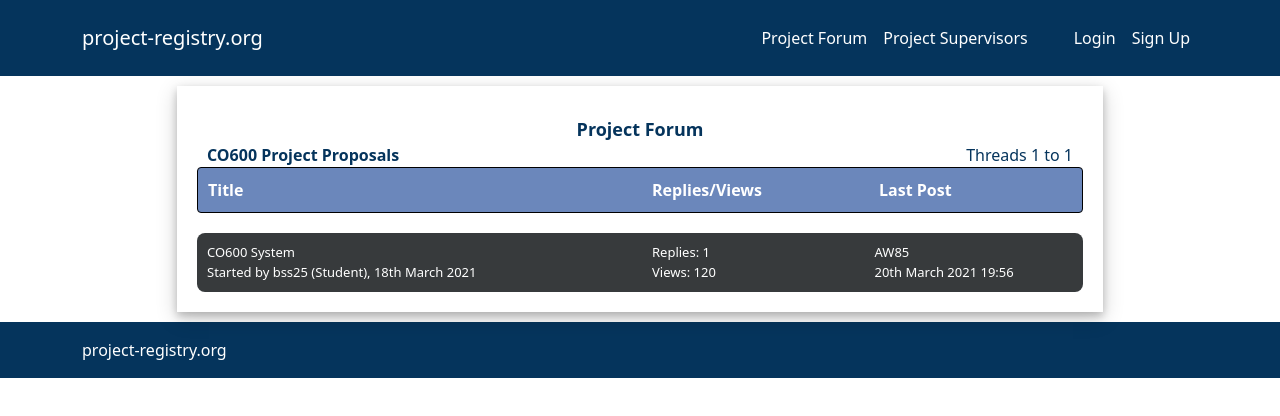
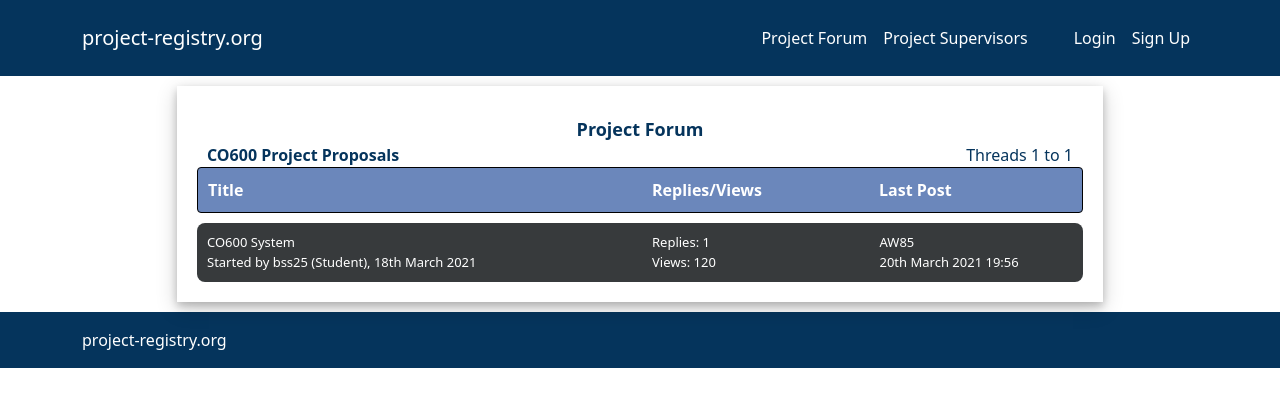
Before and after one commit to Appromode/front-end, a Next.js app: page /project-forum in a window 1280 px wide. Shown: the top 416 px of the page. Built offline with nearby package versions, Linux system fonts and the light colour scheme.

Commit message:
Left pading added to project title to fix alignment issues

```diff
--- a/components/ProjectForum/index.tsx
+++ b/components/ProjectForum/index.tsx
@@ -33,7 +33,9 @@ export const ProjectForum = () => (
       <div className={styles.projectIdea}>
         <Row>
           <Col xs={5} md={6}>
-            CO600 System
+            <div className={styles.projectTitle}>
+              CO600 System
+            </div>
           </Col>
           <Col xs={4} md={3}>
             Replies: 1
@@ -44,7 +46,9 @@ export const ProjectForum = () => (
         </Row>
         <Row>
           <Col xs={5} md={6}>
-            Started by bss25 (Student), 18th March 2021
+            <div className={styles.projectTitle}>
+              Started by bss25 (Student), 18th March 2021
+            </div>
           </Col>
           <Col xs={4} md={3}>
             Views: 120
--- a/components/ProjectForum/styles.module.scss
+++ b/components/ProjectForum/styles.module.scss
@@ -41,9 +41,13 @@
     padding-left: 10px;
 }
 
+.projectTitle {
+    padding-left: 10px;
+}
+
 .projectIdea {
-    margin-top: 20px;
-    padding: 10px 10px;
+    margin-top: 10px;
+    padding: 10px 0px;
     background-color: $default-grey;
     color: white;
     border-radius: 8px;
```
